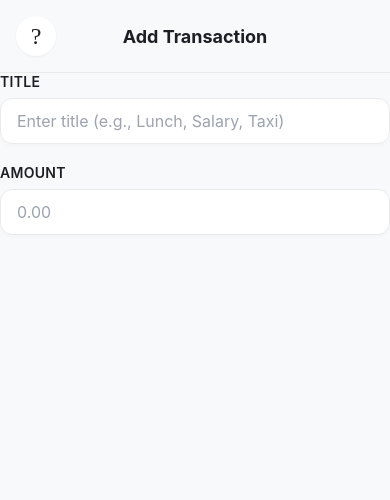
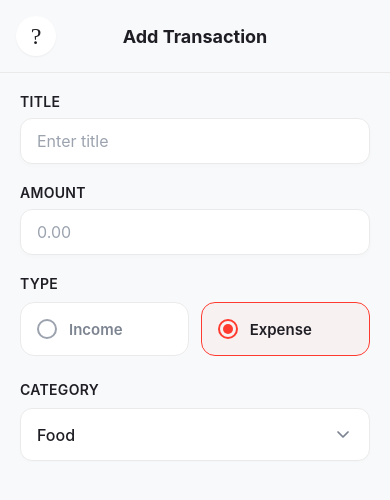
Before and after one commit to redu-1995/ExpenseTracker, a React Native app: screen /AddExpense in a window 390 px wide. Shown: the top 500 px of the page. Built offline with nearby package versions, Linux system fonts and the light colour scheme.

Commit message:
adding a category section for expense tracker

```diff
--- a/src/screens/AddExpenseScreen.js
+++ b/src/screens/AddExpenseScreen.js
@@ -1,40 +1,133 @@
-import React, { useState } from 'react';
-import { StyleSheet, View, SafeAreaView, Text, ScrollView } from 'react-native';
+import React, { useState, useEffect } from 'react';
+import {
+  StyleSheet,
+  View,
+  SafeAreaView,
+  ScrollView,
+  Text,
+  TouchableOpacity,
+  Modal,
+  FlatList
+} from 'react-native';
+import { Feather } from '@expo/vector-icons';
 import ScreenHeader from '../components/ScreenHeader';
 import CustomInput from '../components/CustomInput';
-export default function AddExpenseScreen() {
+export default function AddExpenseScreen({navigation}) {
   const [title,setTitle] = useState('')
   const [amount, setAmount] = useState('')
+  const [transactionType, setTransactionType] = useState('Expense');
+  const expenseCategories = ['Food', 'Transport', 'Bills', 'Rent', 'Shopping', 'Entertainment'];
+  const incomeCategories = ['Salary', 'Bonus', 'Freelance', 'Gift'];
+
+  // 2. Category State Tracking (Defaults to first Expense)
+  const [category, setCategory] = useState('Food');
+  const [isModalVisible, setIsModalVisible] = useState(false);
+
+  useEffect(()=>{
+    if(transactionType === 'Expense'){
+      setCategory('Food')
+    }
+    else{
+      setCategory('Salary')
+    }
+
+  },[transactionType])
   const handleBackAction = () => {
     console.log('Pop back to HomeScreen');
     // Navigation wireframe will replace this log shortly!
   };
 
+ const activeCategoryList = transactionType === 'Expense' ? expenseCategories : incomeCategories;
+
   return (
     <SafeAreaView style={styles.container}>
-      {/* 1. Header Core Anchor */}
-      <ScreenHeader title="Add Transaction" onBack={handleBackAction} />
+      <ScreenHeader title="Add Transaction" onBack={() => navigation.goBack()} />
 
-      {/* 2. Scrollable Body Content Placeholder */}
-    <ScrollView contentContainerStyle={styles.formBody} showsVerticalScrollIndicator={false}>
+      <ScrollView contentContainerStyle={styles.formBody} showsVerticalScrollIndicator={false}>
+        {/* Title Input */}
+        <CustomInput label="Title" placeholder="Enter title" value={title} onChangeText={setTitle} />
 
-        {/* Section 2: Title Input Form Field */}
-        <CustomInput
-          label="Title"
-          placeholder="Enter title (e.g., Lunch, Salary, Taxi)"
-          value={title}
-          onChangeText={(text) => setTitle(text)} // Dynamically binds input changes to state
-        />
+        {/* Amount Input */}
+        <CustomInput label="Amount" placeholder="0.00" keyboardType="numeric" value={amount} onChangeText={setAmount} />
 
-        {/* Subsequent form items (Amount, Type, etc.) will sit right here */}
-    <CustomInput
-          label="Amount"
-          placeholder="0.00"
-          keyboardType="numeric" // ⚡ Triggers clean number pad layout instead of text letters
-          value={amount}
-          onChangeText={(value) => setAmount(value)} // Binds digits to local execution state
-        />
+        {/* Type Selector (Income/Expense) */}
+        <View style={styles.controlGroup}>
+          <Text style={styles.controlLabel}>Type</Text>
+          <View style={styles.radioRow}>
+            <TouchableOpacity
+              style={[styles.radioCard, transactionType === 'Income' && styles.incomeActiveCard]}
+              onPress={() => setTransactionType('Income')}
+            >
+              <View style={[styles.outerCircle, transactionType === 'Income' && styles.incomeOuterCircle]}>
+                {transactionType === 'Income' && <View style={[styles.innerCircle, { backgroundColor: '#4CD964' }]} />}
+              </View>
+              <Text style={[styles.radioText, transactionType === 'Income' && styles.activeRadioText]}>Income</Text>
+            </TouchableOpacity>
+
+            <TouchableOpacity
+              style={[styles.radioCard, transactionType === 'Expense' && styles.expenseActiveCard]}
+              onPress={() => setTransactionType('Expense')}
+            >
+              <View style={[styles.outerCircle, transactionType === 'Expense' && styles.expenseOuterCircle]}>
+                {transactionType === 'Expense' && <View style={[styles.innerCircle, { backgroundColor: '#FF3B30' }]} />}
+              </View>
+              <Text style={[styles.radioText, transactionType === 'Expense' && styles.activeRadioText]}>Expense</Text>
+            </TouchableOpacity>
+          </View>
+        </View>
+
+        {/* 3. Section 5: Category Picker Component Dropdown */}
+        <View style={styles.controlGroup}>
+          <Text style={styles.controlLabel}>Category</Text>
+          <TouchableOpacity
+            style={styles.pickerSelector}
+            activeOpacity={0.7}
+            onPress={() => setIsModalVisible(true)}
+          >
+            <Text style={styles.pickerText}>{category}</Text>
+            <Feather name="chevron-down" size={20} color="#7D8491" />
+          </TouchableOpacity>
+        </View>
+
       </ScrollView>
+
+      {/* MODAL POPUP SELECTOR INTERFACE */}
+      <Modal
+        visible={isModalVisible}
+        transparent={true}
+        animationType="fade"
+        onRequestClose={() => setIsModalVisible(false)}
+      >
+        <TouchableOpacity
+          style={styles.modalOverlay}
+          activeOpacity={1}
+          onPress={() => setIsModalVisible(false)}
+        >
+          <View style={styles.modalContent}>
+            <Text style={styles.modalHeaderTitle}>Select Category</Text>
+
+            <FlatList
+              data={activeCategoryList}
+              keyExtractor={(item) => item}
+              renderItem={({ item }) => (
+                <TouchableOpacity
+                  style={[styles.modalItem, category === item && styles.modalItemActive]}
+                  onPress={() => {
+                    setCategory(item);
+                    setIsModalVisible(false);
+                  }}
+                >
+                  <Text style={[styles.modalItemText, category === item && styles.modalItemTextActive]}>
+                    {item}
+                  </Text>
+                  {category === item && <Feather name="check" size={18} color="#007AFF" />}
+                </TouchableOpacity>
+              )}
+            />
+          </View>
+        </TouchableOpacity>
+      </Modal>
+
     </SafeAreaView>
   );
 }
@@ -44,14 +137,113 @@ const styles = StyleSheet.create({
     flex: 1,
     backgroundColor: '#F8F9FA',
   },
-  formContainer: {
+  formBody: {
+    padding: 20,
+  },
+  controlGroup: {
+    marginBottom: 25,
+    width: '100%',
+  },
+  controlLabel: {
+    fontSize: 14,
+    fontWeight: '600',
+    color: '#1E1E24',
+    marginBottom: 10,
+    textTransform: 'uppercase',
+    letterSpacing: 0.3,
+  },
+  radioRow: {
+    flexDirection: 'row',
+    justifyContent: 'space-between',
+  },
+  radioCard: {
+    flex: 0.48,
+    flexDirection: 'row',
+    alignItems: 'center',
+    backgroundColor: '#FFFFFF',
+    borderWidth: 1,
+    borderColor: '#EAEAEA',
+    borderRadius: 14,
+    padding: 16,
+  },
+  incomeActiveCard: { borderColor: '#4CD964', backgroundColor: 'rgba(76, 217, 100, 0.04)' },
+  expenseActiveCard: { borderColor: '#FF3B30', backgroundColor: 'rgba(255, 59, 48, 0.04)' },
+  outerCircle: { width: 20, height: 20, borderRadius: 10, borderWidth: 2, borderColor: '#9CA3AF', justifyContent: 'center', alignItems: 'center', marginRight: 12 },
+  incomeOuterCircle: { borderColor: '#4CD964' },
+  expenseOuterCircle: { borderColor: '#FF3B30' },
+  innerCircle: { width: 10, height: 10, borderRadius: 5 },
+  radioText: { fontSize: 15, fontWeight: '600', color: '#7D8491' },
+  activeRadioText: { color: '#1E1E24' },
+
+  // Picker Selector Styles
+  pickerSelector: {
+    flexDirection: 'row',
+    justifyContent: 'space-between',
+    alignItems: 'center',
+    backgroundColor: '#FFFFFF',
+    borderWidth: 1,
+    borderColor: '#EAEAEA',
+    borderRadius: 12,
+    paddingHorizontal: 16,
+    paddingVertical: 14,
+    shadowColor: '#000',
+    shadowOffset: { width: 0, height: 1 },
+    shadowOpacity: 0.02,
+    shadowRadius: 3,
+    elevation: 1,
+  },
+  pickerText: {
+    fontSize: 16,
+    color: '#1E1E24',
+    fontWeight: '500',
+  },
+
+  // Modal Layout Styles
+  modalOverlay: {
     flex: 1,
-    padding: 20,
+    backgroundColor: 'rgba(0,0,0,0.4)', // Dim behind the overlay window
     justifyContent: 'center',
     alignItems: 'center',
+    padding: 20,
   },
-  placeholderText: {
-    color: '#9CA3AF',
-    fontSize: 15,
+  modalContent: {
+    width: '90%',
+    backgroundColor: '#FFFFFF',
+    borderRadius: 16,
+    paddingVertical: 16,
+    maxHeight: '60%',
+    shadowColor: '#000',
+    shadowOffset: { width: 0, height: 4 },
+    shadowOpacity: 0.15,
+    shadowRadius: 12,
+    elevation: 8,
+  },
+  modalHeaderTitle: {
+    fontSize: 16,
+    fontWeight: '700',
+    color: '#1E1E24',
+    paddingHorizontal: 20,
+    paddingBottom: 12,
+    borderBottomWidth: 1,
+    borderColor: '#F1F3F5',
+    textAlign: 'center',
+  },
+  modalItem: {
+    flexDirection: 'row',
+    justifyContent: 'space-between',
+    alignItems: 'center',
+    paddingHorizontal: 20,
+    paddingVertical: 14,
+  },
+  modalItemActive: {
+    backgroundColor: '#F8F9FA',
+  },
+  modalItemText: {
+    fontSize: 16,
+    color: '#4B5563',
+  },
+  modalItemTextActive: {
+    color: '#007AFF',
+    fontWeight: '600',
   },
 });
```
